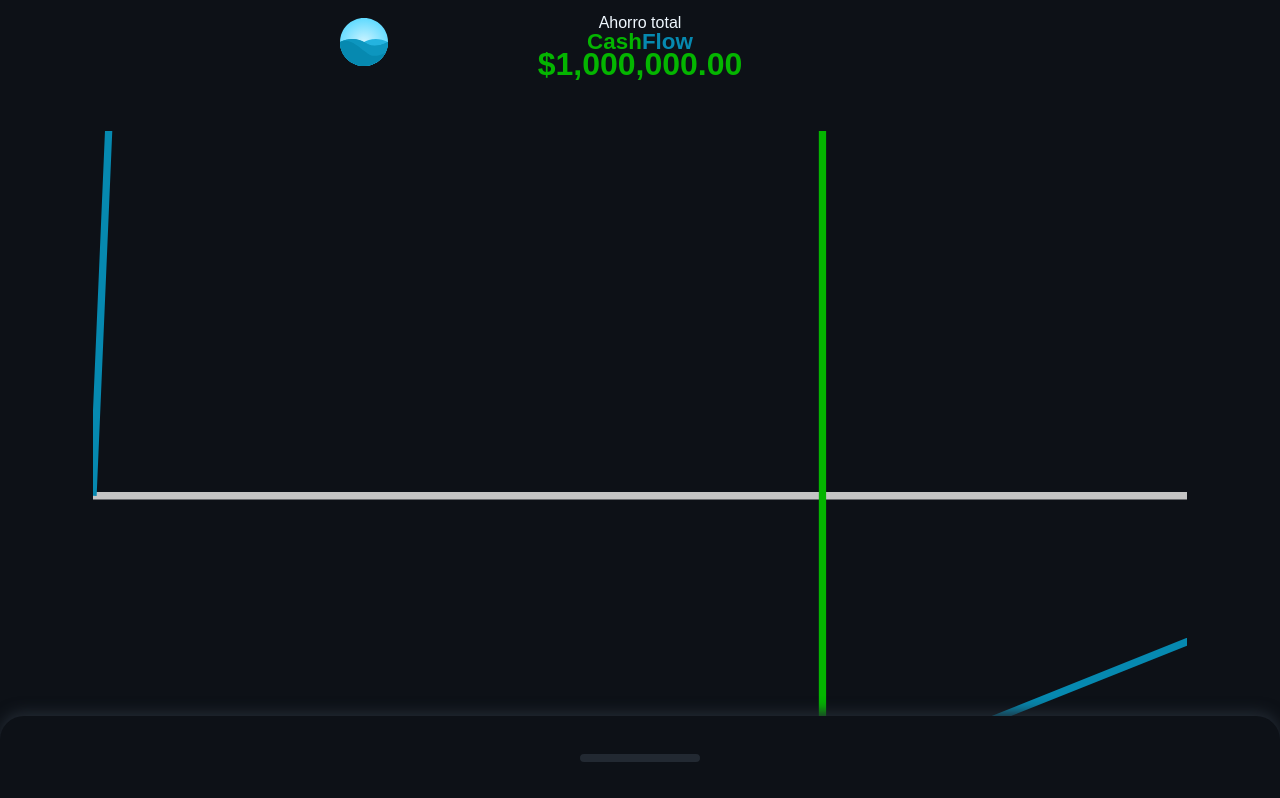
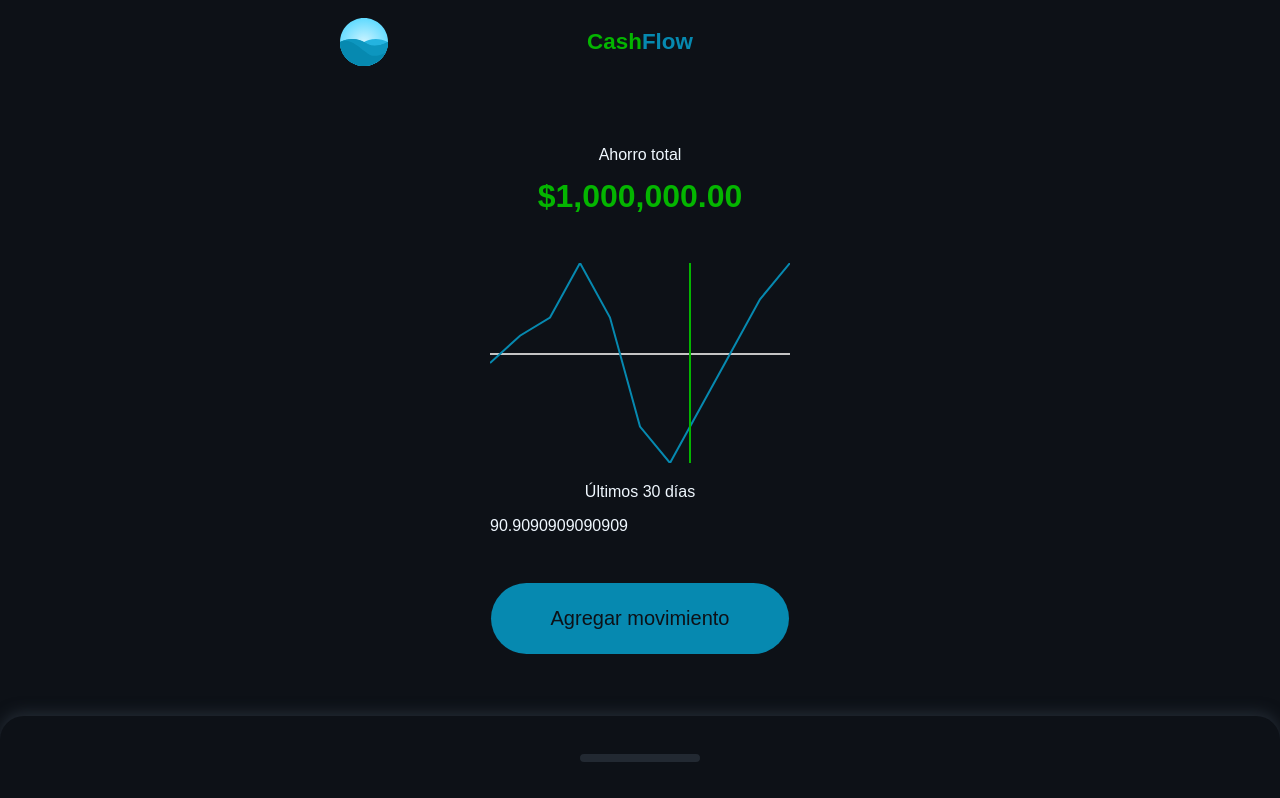
Before and after one commit to AdrianGerman/cashflow-vue3, a Vue app: page / in a window 1280 px wide. Shown: the top 798 px of the page. Built offline with nearby package versions, Linux system fonts and the light colour scheme.

Commit message:
done amount to pixels and add zero

```diff
--- a/src/components/Resume/Graphic.vue
+++ b/src/components/Resume/Graphic.vue
@@ -5,9 +5,9 @@
         stroke="#c4c4c4"
         stroke-width="2"
         x1="0"
-        y1="100"
+        :y1="zero"
         x2="300"
-        y2="100"
+        :y2="zero"
       />
       <polyline
         fill="none"
@@ -25,7 +25,7 @@
       />
     </svg>
     <p>Últimos 30 días</p>
-    <div>{{ points }}</div>
+    <div>{{ zero }}</div>
   </div>
 </template>
 
@@ -41,23 +41,28 @@
 
 const { amounts } = toRefs(props);
 
-const amountToPixels = () => {
+const amountToPixels = (amount) => {
   const min = Math.min(...amounts.value);
   const max = Math.max(...amounts.value);
 
-  return `${min}, ${max}`;
+  const amountAbs = amount + Math.abs(min);
+  const minmax = Math.abs(max) + Math.abs(min);
+
+  return 200 - ((amountAbs * 100) / minmax) * 2;
 };
+
+const zero = computed(() => {
+  return amountToPixels(0);
+});
 
 const points = computed(() => {
   const total = amounts.value.length;
-  return Array(total)
-    .fill(100)
-    .reduce((points, amount, i) => {
-      const x = (300 / total) * (i + 1);
-      const y = amountToPixels(amount);
-      console.log(y);
-      return `${points} ${x}, ${y}`;
-    }, "0, 100");
+  return amounts.value.reduce((points, amount, i) => {
+    const x = (300 / total) * (i + 1);
+    const y = amountToPixels(amount);
+    console.log(y);
+    return `${points} ${x}, ${y}`;
+  }, "0, 100");
 });
 </script>
 
```
